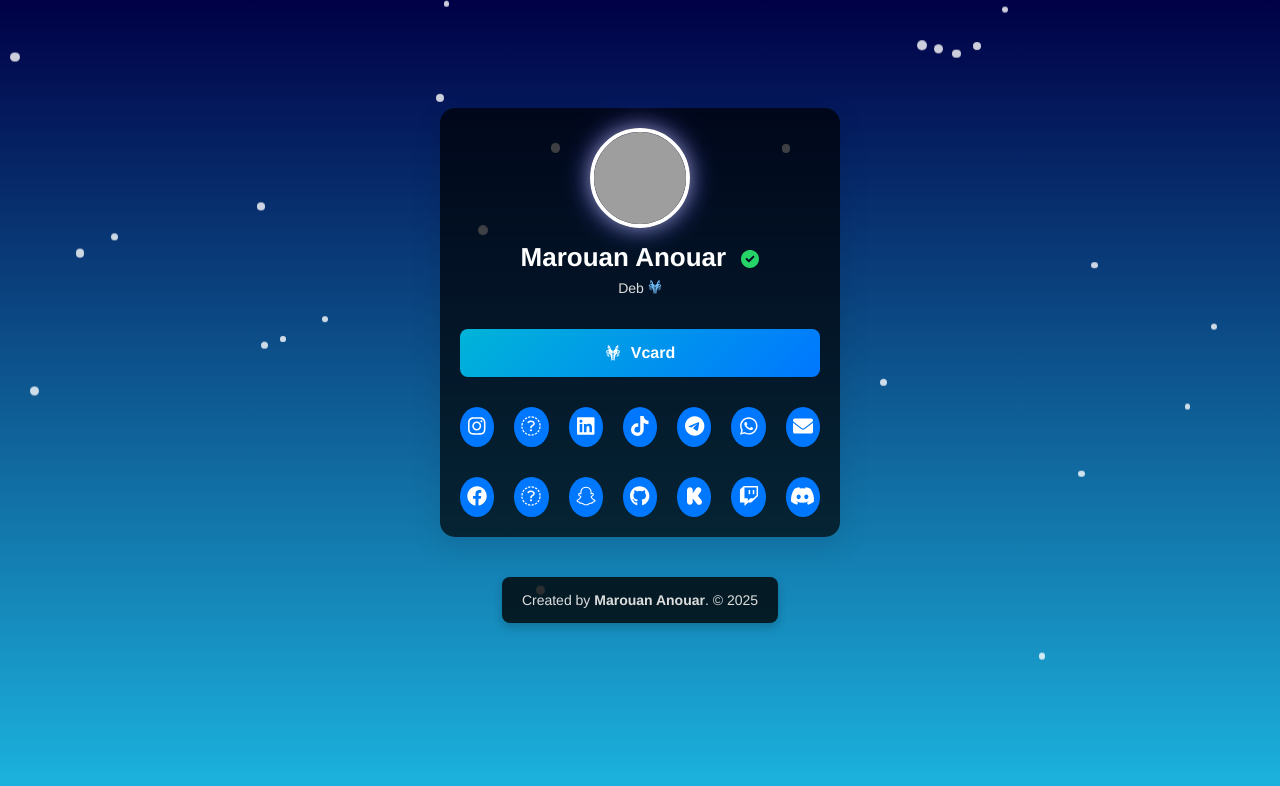
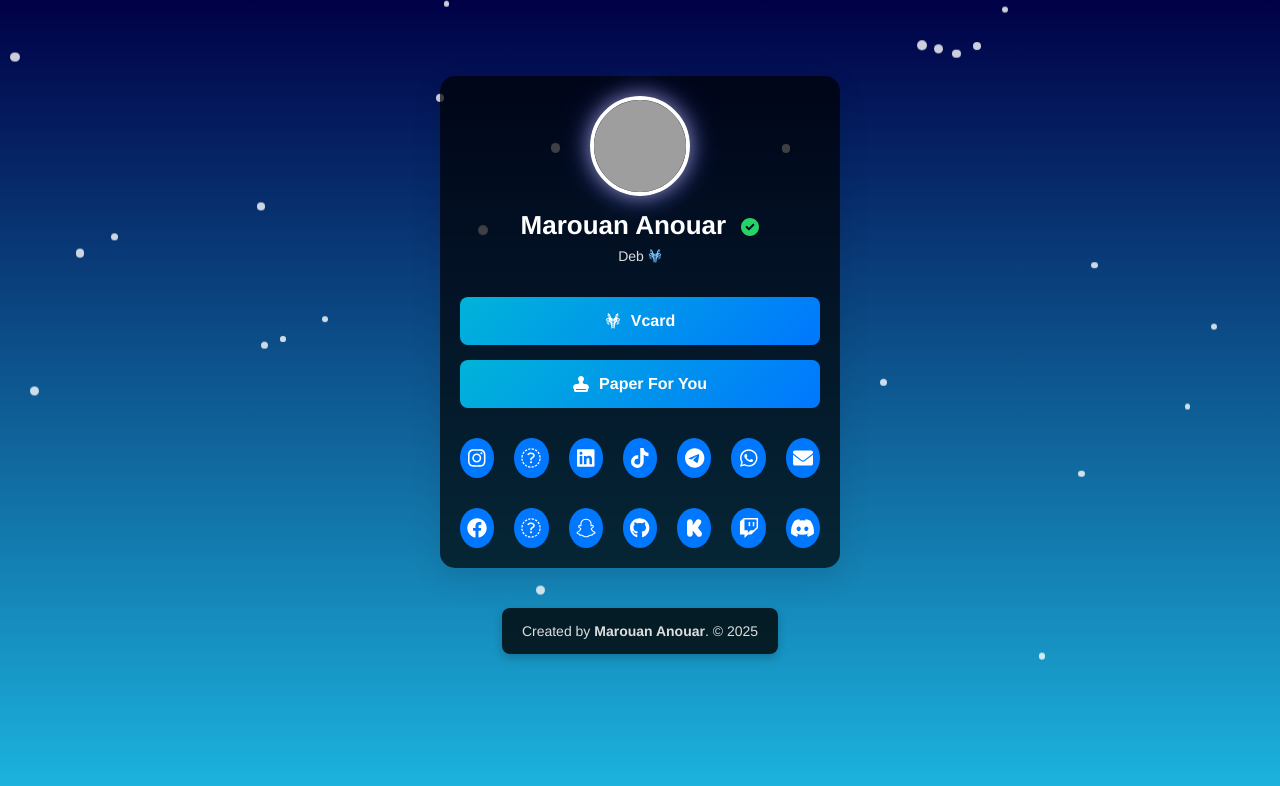
Before and after one commit to marouananouar/Deb, a plain HTML site: page index.html in a window 1280 px wide. Drawn offline with Linux system fonts and the light colour scheme; grey boxes are pictures that could not be loaded.

Commit message:
Update index.html

```diff
--- a/index.html
+++ b/index.html
@@ -27,6 +27,7 @@
 
     <div class="links-section">
   <a href="https://marouananouar.github.io/vcard/" target="_blank" class="link"><i class="fa-brands fa-wolf-pack-battalion"></i> Vcard</a>
+  <a href="https://marouananouar.github.io/paper/" target="_blank" class="link"><i class="fa-solid fa-stamp"></i> Paper For You</a>
 </div>
 
 
```
